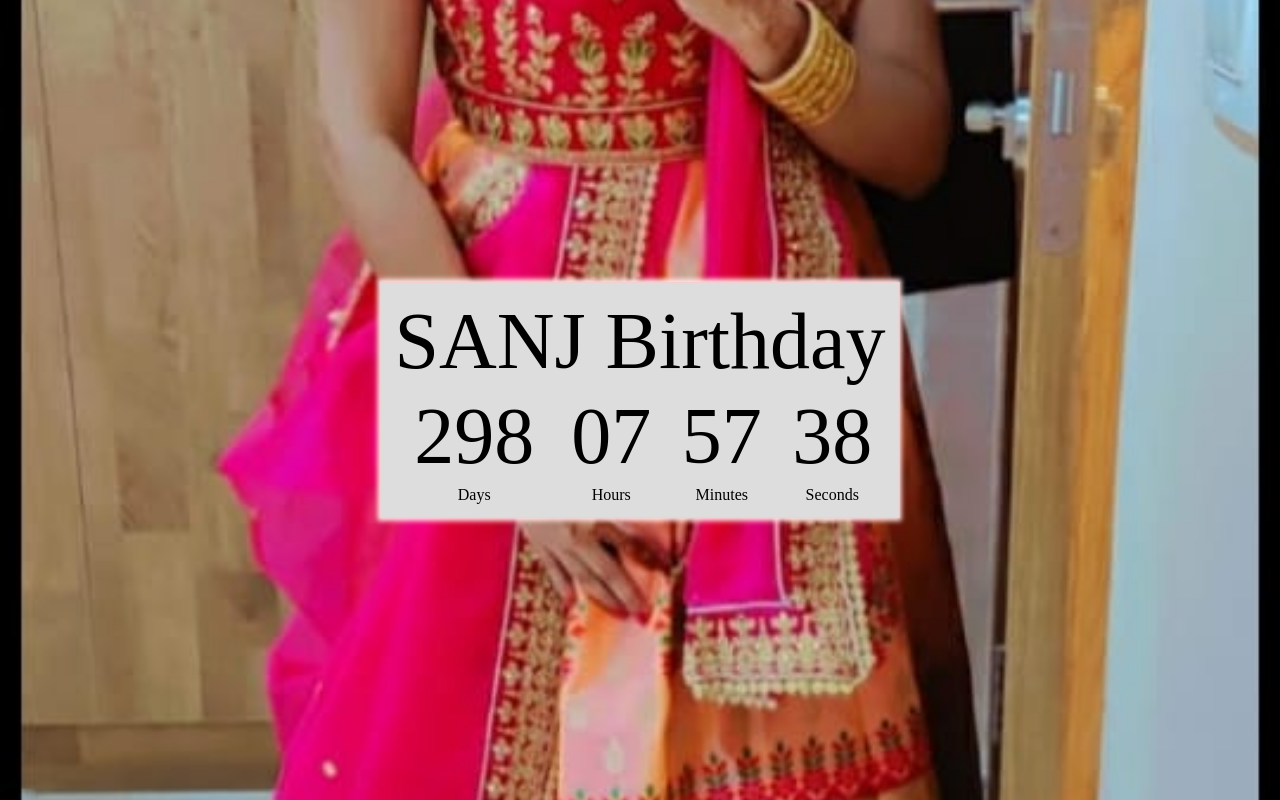
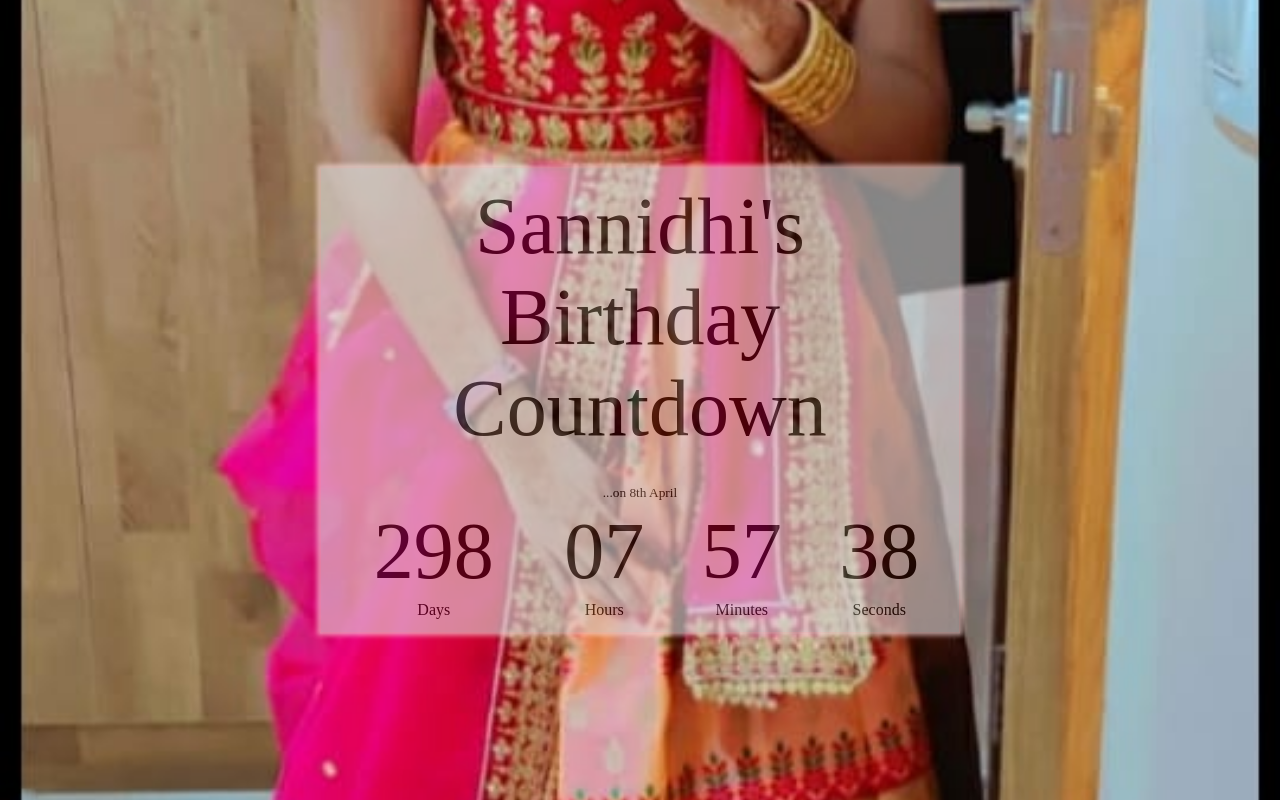
Before and after one commit to manish-sanj/test-count, a plain HTML site: page Countdown HTML/Sanjana.html in a window 1280 px wide. Drawn offline with Linux system fonts and the light colour scheme.

Commit message:
Update Sanjana.html

```diff
--- a/Countdown HTML/Sanjana.html
+++ b/Countdown HTML/Sanjana.html
@@ -1,7 +1,7 @@
 <!DOCTYPE html>
 <html>
 	<head>
-		<title>SANJ Birthday</title>
+		<title>Sannidhi's Birthday</title>
 		<style type="text/css">
 		body {
 			background-image: url(sanj.jpg);
@@ -9,7 +9,6 @@
 			background-size: cover;
 			background-position: center center;
 			background-attachment: fixed;
-
 		}
 
 		.countdownContainer{
@@ -22,6 +21,7 @@
 			border: 1px solid rgb(243, 208, 208);
 			padding: 10px;
 			box-shadow: 0 0 5px 3px rgb(255, 231, 231);
+            opacity: 0.6;
 		}
 
 		.info {
@@ -32,9 +32,13 @@
 	<body>
 		<table class="countdownContainer">
 			<tr class="info">
-				<td colspan="4">SANJ Birthday </td>
+				<td colspan="4">Sannidhi's Birthday Countdown</td>
 			</tr>
-			 <tr class="info">
+			<tr>
+				<td colspan="20"><h1></h1><sub>...on 8th April</td>
+
+			</tr>
+			<tr class="info">
 				<td id="days">57</td>
 				<td id="hours">7</td>
 				<td id="minutes">4</td>
@@ -47,12 +51,7 @@
 				<td>Seconds</td>
 			</tr>
 
-
-
-
-
 		</table>
-
 		<script type="text/javascript">
 
 			function countdown(){
```
